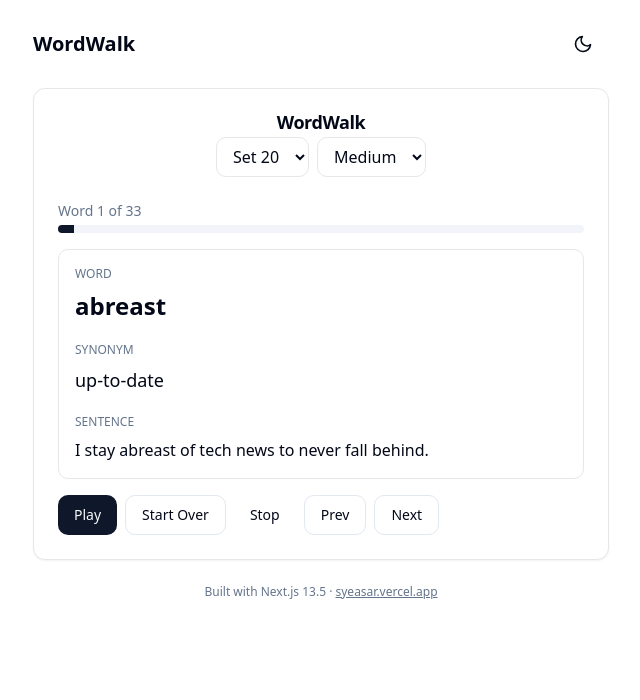
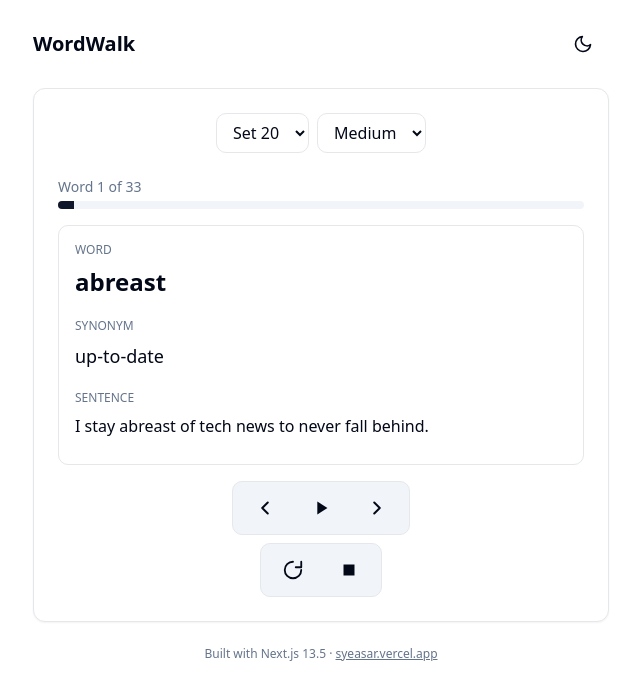
Before and after one commit to Y3454R/wordwalk, a Next.js app: page / in a window 1280 px wide. Shown: the top 700 px of the page, without its empty margins (319-959 px from the left). Built offline with nearby package versions, Linux system fonts and the light colour scheme.

Commit message:
:lipstick: update: Update buttons

```diff
--- a/components/WordPlayer.js
+++ b/components/WordPlayer.js
@@ -5,6 +5,109 @@ import wordsData from "../data/words.json";
 import { Button } from "./ui/button";
 import { Card, CardContent, CardHeader, CardTitle } from "./ui/card";
 import { Progress } from "./ui/progress";
+
+function PlayIcon(props) {
+  return (
+    <svg
+      width="22"
+      height="22"
+      viewBox="0 0 24 24"
+      fill="currentColor"
+      aria-hidden="true"
+      {...props}
+    >
+      <path d="M8 5v14l11-7z" />
+    </svg>
+  );
+}
+
+function PauseIcon(props) {
+  return (
+    <svg
+      width="22"
+      height="22"
+      viewBox="0 0 24 24"
+      fill="currentColor"
+      aria-hidden="true"
+      {...props}
+    >
+      <path d="M6 5h4v14H6zM14 5h4v14h-4z" />
+    </svg>
+  );
+}
+
+function StopIcon(props) {
+  return (
+    <svg
+      width="22"
+      height="22"
+      viewBox="0 0 24 24"
+      fill="currentColor"
+      aria-hidden="true"
+      {...props}
+    >
+      <path d="M6 6h12v12H6z" />
+    </svg>
+  );
+}
+
+function RestartIcon(props) {
+  return (
+    <svg
+      width="22"
+      height="22"
+      viewBox="0 0 24 24"
+      fill="none"
+      stroke="currentColor"
+      strokeWidth="2"
+      strokeLinecap="round"
+      strokeLinejoin="round"
+      aria-hidden="true"
+      {...props}
+    >
+      <path d="M21 12a9 9 0 1 1-9-9" />
+      <path d="M21 3v6h-6" />
+    </svg>
+  );
+}
+
+function PrevIcon(props) {
+  return (
+    <svg
+      width="22"
+      height="22"
+      viewBox="0 0 24 24"
+      fill="none"
+      stroke="currentColor"
+      strokeWidth="2.2"
+      strokeLinecap="round"
+      strokeLinejoin="round"
+      aria-hidden="true"
+      {...props}
+    >
+      <path d="M15 18l-6-6 6-6" />
+    </svg>
+  );
+}
+
+function NextIcon(props) {
+  return (
+    <svg
+      width="22"
+      height="22"
+      viewBox="0 0 24 24"
+      fill="none"
+      stroke="currentColor"
+      strokeWidth="2.2"
+      strokeLinecap="round"
+      strokeLinejoin="round"
+      aria-hidden="true"
+      {...props}
+    >
+      <path d="M9 6l6 6-6 6" />
+    </svg>
+  );
+}
 
 // Simple helper to sleep between utterances for a natural pause
 const sleep = (ms) => new Promise((resolve) => setTimeout(resolve, ms));
@@ -194,7 +297,7 @@ export default function WordPlayer() {
     <div className="mx-auto max-w-xl space-y-4">
       <Card>
         <CardHeader className="flex items-center justify-between">
-          <CardTitle>WordWalk</CardTitle>
+          {/* <CardTitle>WordWalk</CardTitle> */}
           <div className="flex gap-2">
             <select
               aria-label="Select word group"
@@ -228,7 +331,7 @@ export default function WordPlayer() {
             <Progress value={progress} />
           </div>
 
-          <div className="space-y-2 rounded-md border p-4">
+          <div className="space-y-2 rounded-md border p-4 h-60 overflow-y-auto">
             <div className="text-xs uppercase text-muted-foreground">Word</div>
             <div className="text-2xl font-semibold">{current?.word ?? "—"}</div>
             <div className="text-xs uppercase text-muted-foreground pt-3">
@@ -241,30 +344,90 @@ export default function WordPlayer() {
             <div className="text-base">{current?.sentence ?? "—"}</div>
           </div>
 
-          <div className="flex flex-wrap gap-2">
+          <div className="flex flex-col items-center gap-2">
+            <div className="flex items-center gap-2 rounded-md border bg-muted p-2">
+              <Button
+                variant="ghost"
+                size="sm"
+                className="h-12 w-12 p-0"
+                onClick={handlePrev}
+                aria-label="Previous"
+                title="Previous"
+              >
+                <PrevIcon />
+              </Button>
+
               {!isPlaying && !isPausedRef.current && (
-              <Button onClick={handlePlay}>Play</Button>
+                <Button
+                  variant="ghost"
+                  size="sm"
+                  className="h-12 w-12 p-0"
+                  onClick={handlePlay}
+                  aria-label="Play"
+                  title="Play"
+                >
+                  <PlayIcon />
+                </Button>
               )}
               {isPausedRef.current && (
-              <Button onClick={handleResume}>Resume</Button>
+                <Button
+                  variant="ghost"
+                  size="sm"
+                  className="h-12 w-12 p-0"
+                  onClick={handleResume}
+                  aria-label="Resume"
+                  title="Resume"
+                >
+                  <PlayIcon />
+                </Button>
               )}
               {isPlaying && (
-              <Button variant="secondary" onClick={handlePause}>
-                Pause
+                <Button
+                  variant="ghost"
+                  size="sm"
+                  className="h-12 w-12 p-0"
+                  onClick={handlePause}
+                  aria-label="Pause"
+                  title="Pause"
+                >
+                  <PauseIcon />
                 </Button>
               )}
-            <Button variant="outline" onClick={handleRestart}>
-              Start Over
+
+              <Button
+                variant="ghost"
+                size="sm"
+                className="h-12 w-12 p-0"
+                onClick={handleNext}
+                aria-label="Next"
+                title="Next"
+              >
+                <NextIcon />
               </Button>
-            <Button variant="ghost" onClick={handleStop}>
-              Stop
+            </div>
+
+            <div className="flex items-center gap-2 rounded-md border bg-muted p-2">
+              <Button
+                variant="ghost"
+                size="sm"
+                className="h-12 w-12 p-0"
+                onClick={handleRestart}
+                aria-label="Start Over"
+                title="Start Over"
+              >
+                <RestartIcon />
               </Button>
-            <Button variant="outline" onClick={handlePrev}>
-              Prev
+              <Button
+                variant="ghost"
+                size="sm"
+                className="h-12 w-12 p-0"
+                onClick={handleStop}
+                aria-label="Stop"
+                title="Stop"
+              >
+                <StopIcon />
               </Button>
-            <Button variant="outline" onClick={handleNext}>
-              Next
-            </Button>
+            </div>
           </div>
 
           {/* Notes for readers:
```
Lines whose indentation alone changed are shown as unchanged.
